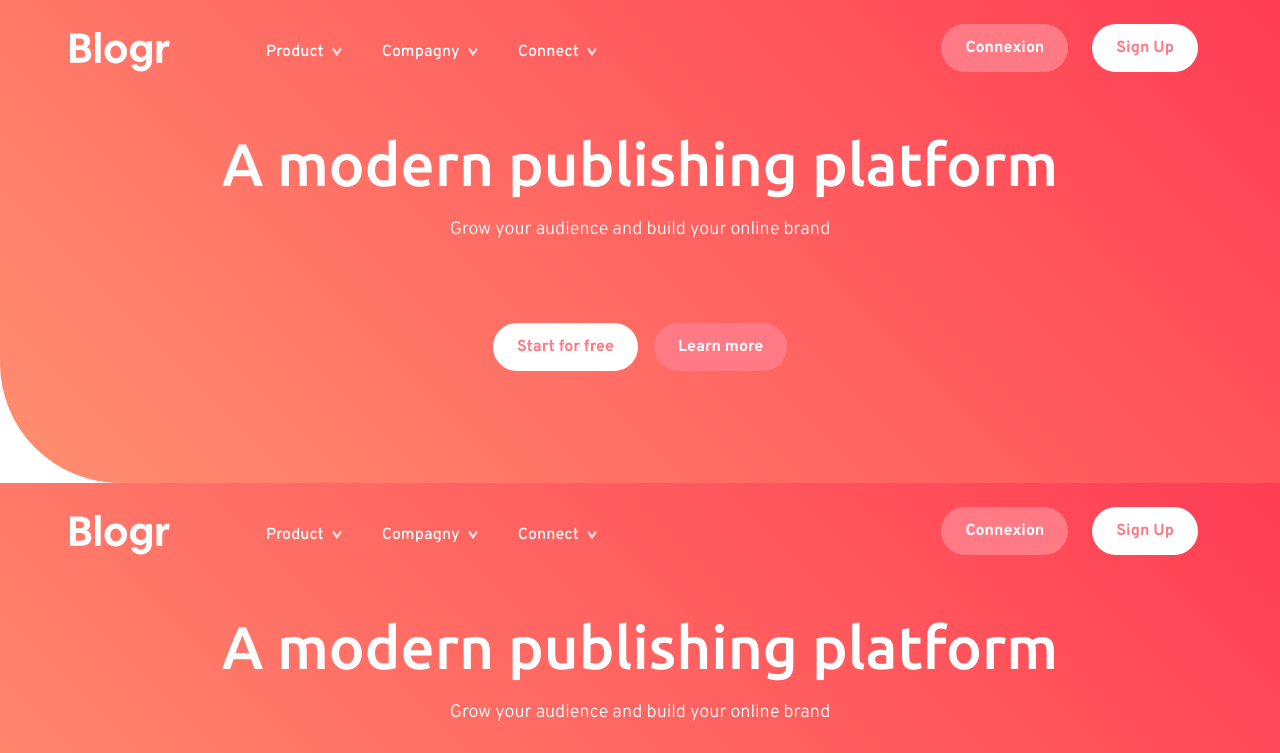
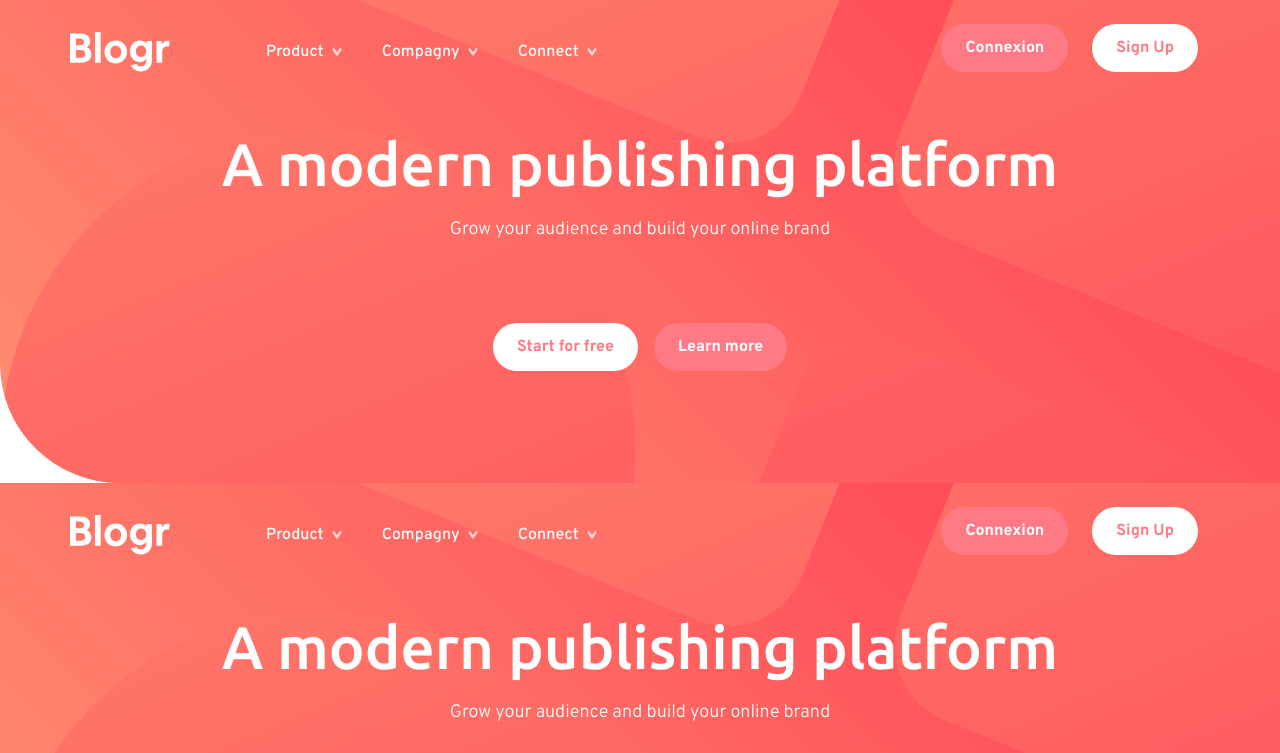
Before and after one commit to ThierryTouinPro/nextjs-starter-kit, a Next.js app in the folder with-docker-compose-app/next-app/: page /layout in a window 1280 px wide. Shown: the top 753 px of the page. Built offline with nearby package versions, Linux system fonts and the light colour scheme.

Commit message:
ZHA: Correction TU Header DPPCP-91

```diff
--- a/with-docker-compose-app/next-app/src/components/Header/Header.js
+++ b/with-docker-compose-app/next-app/src/components/Header/Header.js
@@ -18,7 +18,7 @@ function Header() {
                 media="(min-width: 50rem)"
                 />
                 <img
-                className={`${styles.headerBg} img-fluid`}
+                className={`${styles.headerBg}`}
                 src="/images/bg-pattern-intro-mobile.svg"
                 alt="background for header"
                 />
@@ -55,8 +55,8 @@ function Header() {
                     Grow your audience and build your online brand
                     </p>
                     <div className={`d-flex flex-column flex-md-row align-items-center justify-content-center ${styles.buttons}`}>
-                        <Buttons label="Start for free" mode="primary" />
-                        <Buttons label="Learn more" mode="secondary" />
+                        <Buttons label="Start for free" mode="primary" href="/start-free" />
+                        <Buttons label="Learn more" mode="secondary" href="/learn-more" />
                     </div>
                 </div>
             </section>
```
